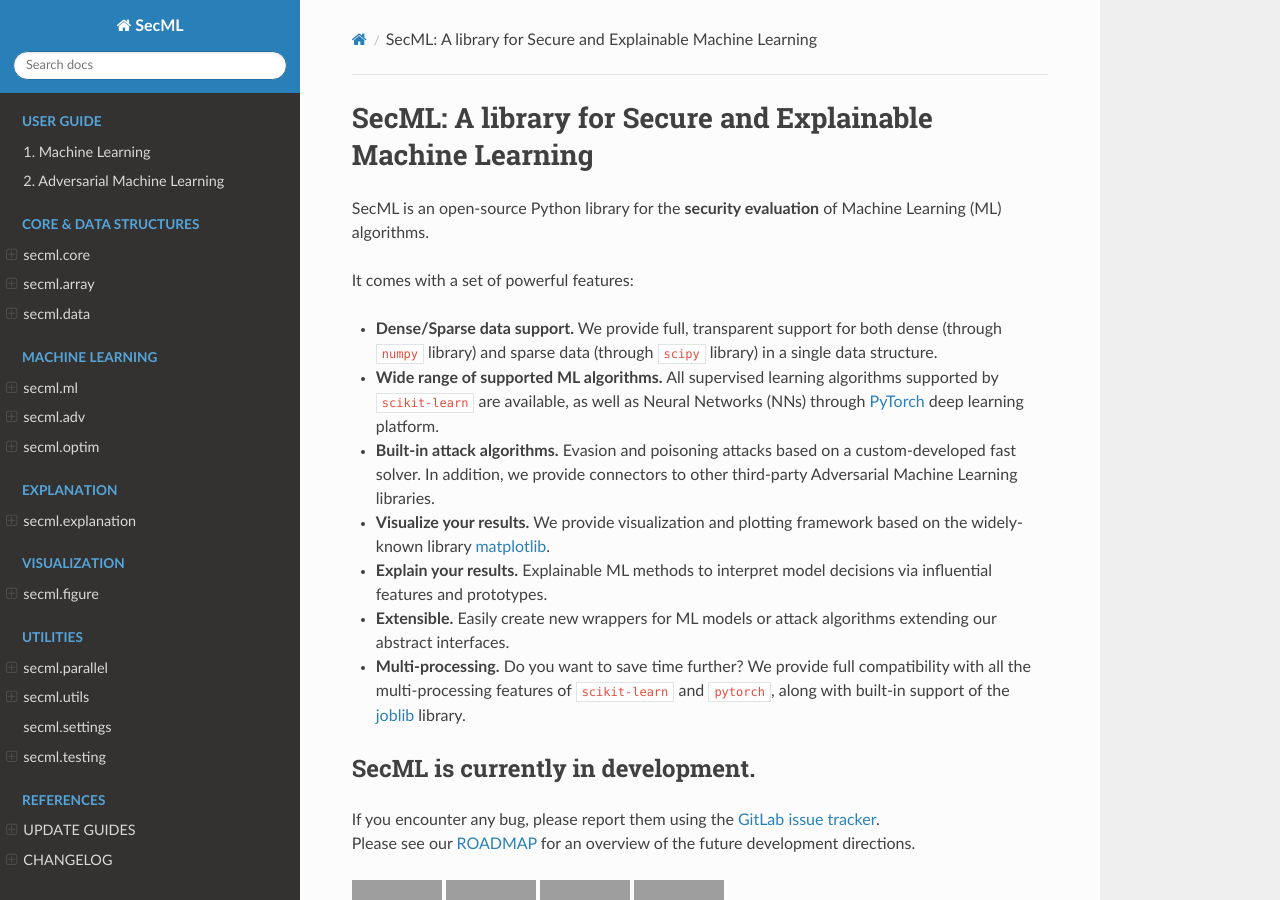
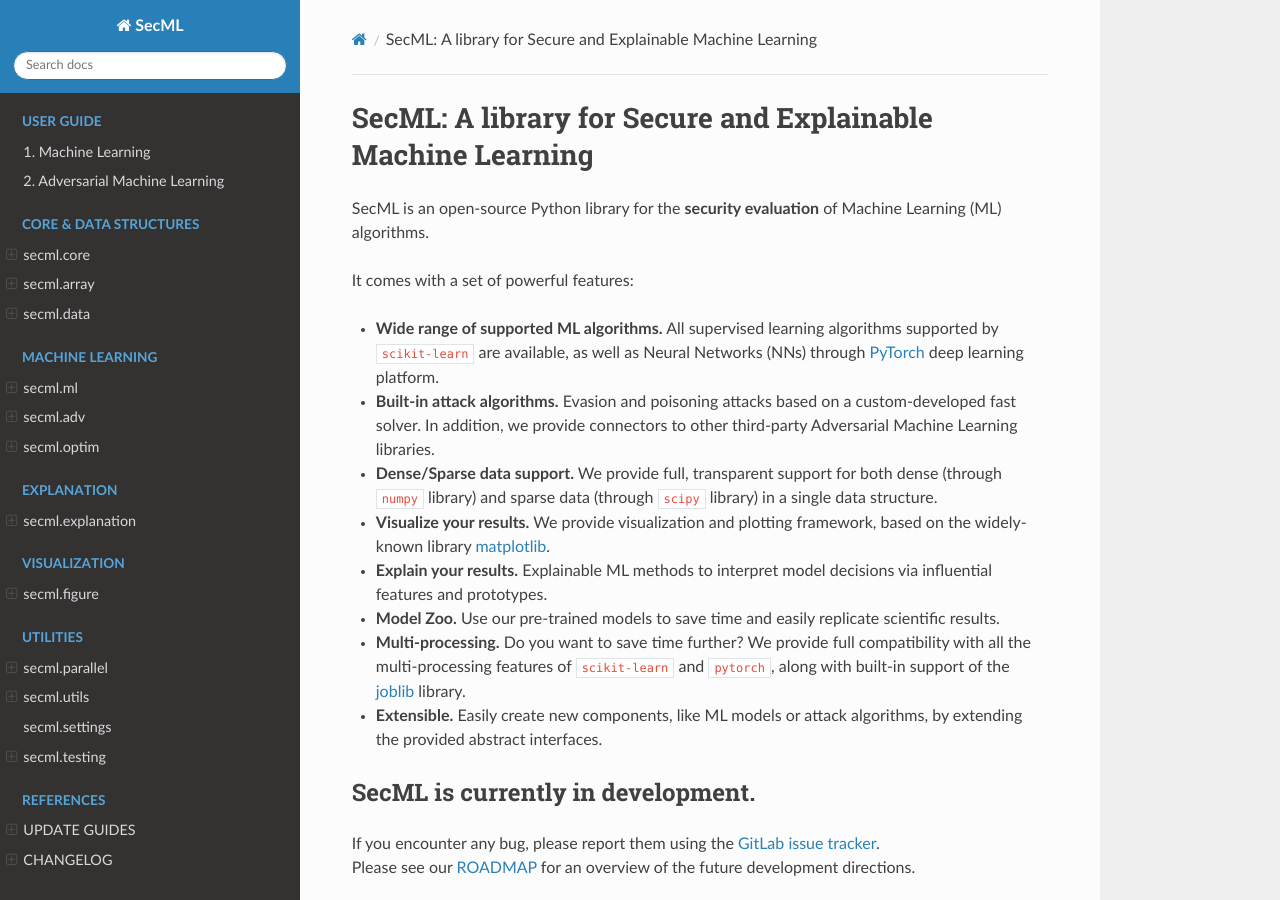
Before and after one commit to pralab/secml, a Sphinx documentation site: the page built from docs/source/index.rst, in a window 1280 px wide and 900 px high. Built offline with Sphinx 7.4.7 and the Read the Docs theme 2.0.0, drawn with Linux system fonts in a browser that asks for light colours; formulas are drawn with MathJax 3; pages that are not in the unit, such as notebooks, are missing from menus; the version number could not be read and is left out; some of the changed text lies outside the part shown; grey boxes are pictures that could not be loaded.

Commit message:
Merge branch '661-mention-the-model-zoo-in-readme' into 'develop'
Resolve "Mention the model zoo in README"

## Changelog ~internal
- #661 Document the model zoo in README.
- #658 Removed model zoo from roadmap.

Closes #661

See merge request secml/secml!448

(cherry picked from commit 02518d5cd3350a17810f5b8f7b2f9e0c6113f0f0)

2956f43b #661 Document the model zoo in README.
571e5cc1 #658 Removed model zoo from roadmap.

```diff
--- a/README.md
+++ b/README.md
@@ -4,25 +4,27 @@ SecML is an open-source Python library for the **security evaluation** of
 Machine Learning (ML) algorithms.
 
 It comes with a set of powerful features:
-- **Dense/Sparse data support.** We provide full, transparent support for both
-  dense (through `numpy` library) and sparse data (through `scipy` library)
-  in a single data structure.
 - **Wide range of supported ML algorithms.** All supervised learning algorithms
   supported by `scikit-learn` are available, as well as Neural Networks (NNs)
   through [PyTorch](https://pytorch.org/) deep learning platform.
 - **Built-in attack algorithms.** Evasion and poisoning attacks based on a
   custom-developed fast solver. In addition, we provide connectors to other
   third-party Adversarial Machine Learning libraries.
-- **Visualize your results.** We provide visualization and plotting framework
+- **Dense/Sparse data support.** We provide full, transparent support for both
+  dense (through `numpy` library) and sparse data (through `scipy` library)
+  in a single data structure.
+- **Visualize your results.** We provide visualization and plotting framework,
   based on the widely-known library [matplotlib](https://matplotlib.org/).
 - **Explain your results.** Explainable ML methods to interpret model decisions
   via influential features and prototypes.
-- **Extensible.** Easily create new wrappers for ML models or attack algorithms
-  extending our abstract interfaces.
+- **Model Zoo.** Use our pre-trained models to save time and easily replicate
+  scientific results.
 - **Multi-processing.** Do you want to save time further? We provide full
   compatibility with all the multi-processing features of `scikit-learn` and
   `pytorch`, along with built-in support of the [joblib](
   https://joblib.readthedocs.io/) library.
+- **Extensible.** Easily create new components, like ML models or attack
+  algorithms, by extending the provided abstract interfaces.
 
 ### SecML is currently in development.
 If you encounter any bug, please report them using the
@@ -131,7 +133,8 @@ input and output of all other classes in the library.
 
 The `secml.ml` package contains all the Machine Learning algorithms and
 support classes, including classifiers, loss and regularizer functions,
-kernels and performance evaluation functions.
+kernels and performance evaluation functions. Also, a zoo of pre-trained
+models is provided by the `secml.ml.model_zoo` package.
 
 The `secml.adv` package contains evasion and poisoning attacks based on a
 custom-developed solver, along with classes to easily perform security
```
Also changed, not shown: docs/source/roadmap.rst (+3 -4 lines).
